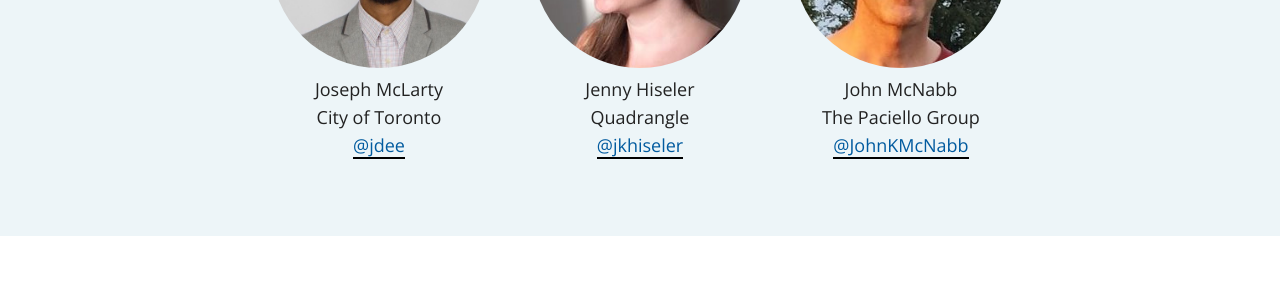
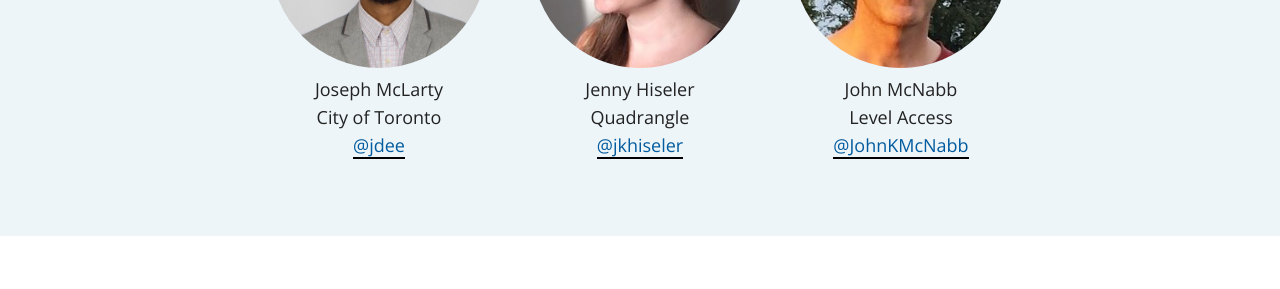
Before and after one commit to a11yTO/A11yTO-Main, a Jekyll site: the page built from organizers.html, in a window 1280 px wide and 900 px high, scrolled down 976 px. Shown: the part 155-444 px from the top of the window. Built offline with Jekyll 4.4.1, drawn with Linux system fonts in a browser that asks for light colours.

Commit message:
Update John's place of employment

```diff
--- a/organizers.html
+++ b/organizers.html
@@ -7,57 +7,57 @@
 
           <ul class="team">
             <li>
-              <img src="assets/organizers/BG4.jpg" alt="Photo of Billy Gregory's beard" class="organizer__image">
+              <img src="/assets/organizers/BG4.jpg" alt="Photo of Billy Gregory's beard" class="organizer__image">
               <p>Billy Gregory</p>
               <p>The Paciello Group</p>
               <p><a href="https://twitter.com/thebillygregory">@thebillygregory</a></p>
             </li>
             <li>
-              <img src="assets/organizers/oskarWestin240.jpg" alt="Oskar sitting on a Turtle Statue (off screen) trying to look casually respectable." class="organizer__image">
+              <img src="/assets/organizers/oskarWestin240.jpg" alt="Oskar sitting on a Turtle Statue (off screen) trying to look casually respectable." class="organizer__image">
               <p>Oskar Westin</p>
               <p>TELUS Digital</p>
               <p><a href="https://twitter.com/oskarwestinTO">@oskarwestinTO</a></p>
             </li>
             <li>
-              <img src="assets/organizers/johnny.jpg" alt="Photo of Johnny Taylor looking in Billy's direction patiently waiting for something ridiculous to happen. It won't be a long wait." class="organizer__image">
+              <img src="/assets/organizers/johnny.jpg" alt="Photo of Johnny Taylor looking in Billy's direction patiently waiting for something ridiculous to happen. It won't be a long wait." class="organizer__image">
               <p>Johnny Taylor</p>
               <p>abledaccess</p>
               <p><a href="https://twitter.com/abledaccess">@abledaccess</a></p>
             </li>
             <li>
-              <img src="assets/organizers/lisa-web-240-240.jpg" alt="Photo of Lisa Folkerson." class="organizer__image">
+              <img src="/assets/organizers/lisa-web-240-240.jpg" alt="Photo of Lisa Folkerson." class="organizer__image">
               <p>Lisa Folkerson</p>
               <p>Critical Mass</p>
               <p><a href="https://twitter.com/lisafolkerson">@lisafolkerson</a></p>
             </li>
             <li>
-              <img src="assets/organizers/Chris-1.jpg" alt="Photo of Chis Gaulin; handsome devil in a blue shirt" class="organizer__image">
+              <img src="/assets/organizers/Chris-1.jpg" alt="Photo of Chis Gaulin; handsome devil in a blue shirt" class="organizer__image">
               <p>Chris Gaulin</p>
               <p>Whiteflash</p>
               <p><a href="https://twitter.com/cgaulin">@cgaulin</a></p>
             </li>
             <li>
-              <img src="assets/organizers/NellChitty-WEB-240px.jpg" alt="Photo of Nell Chitty" class="organizer__image">
+              <img src="/assets/organizers/NellChitty-WEB-240px.jpg" alt="Photo of Nell Chitty" class="organizer__image">
               <p>Nell Chitty</p>
               <p>City of Toronto</p>
               <p><a href="https://twitter.com/nellchitty">@nellchitty</a></p>
             </li>
             <li>
-              <img src="assets/organizers/jdee.jpg" alt="Photo of Joseph McLarty" class="organizer__image">
+              <img src="/assets/organizers/jdee.jpg" alt="Photo of Joseph McLarty" class="organizer__image">
               <p>Joseph McLarty</p>
               <p>City of Toronto</p>
               <p><a href="https://twitter.com/jdee">@jdee</a></p>
             </li>
             <li>
-              <img src="assets/organizers/jenny.jpg" alt="Photo of Jenny Hiseler" class="organizer__image">
+              <img src="/assets/organizers/jenny.jpg" alt="Photo of Jenny Hiseler" class="organizer__image">
               <p>Jenny Hiseler</p>
               <p>Quadrangle</p>
               <p><a href="https://twitter.com/jkhiseler">@jkhiseler</a></p>
             </li>
             <li>
-              <img src="assets/organizers/john-headshot.jpg" alt="Photo of John McNabb" class="organizer__image">
+              <img src="/assets/organizers/john-headshot.jpg" alt="Photo of John McNabb" class="organizer__image">
               <p>John McNabb</p>
-              <p>The Paciello Group</p>
+              <p>Level Access</p>
               <p><a href="https://twitter.com/JohnKMcNabb">@JohnKMcNabb</a></p>
             </li>
           </ul>
```
Also changed, not shown: thanks.html (deleted, +0 -8 lines).
